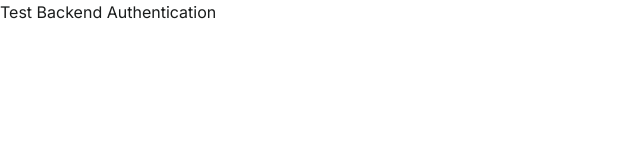
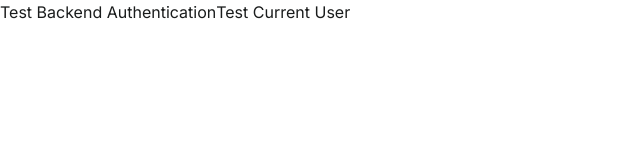
Before and after one commit to zzzillo/Davao-Defi-Community, a React (Vite) app in the folder frontend/: page /auth-test in a window 1280 px wide. Shown: the top 160 px of the page, without its empty margins (0-640 px from the left). Built offline with nearby package versions, Linux system fonts and the light colour scheme; no server answers.

Commit message:
feat(frontend): add current user test button

```diff
--- a/frontend/src/components/AuthTest.tsx
+++ b/frontend/src/components/AuthTest.tsx
@@ -23,7 +23,40 @@ function AuthTest() {
     const data = await response.json()
 
     if (!response.ok) {
-      console.error(`Backend rejected the token (${response.status})`, data.detail)
+      console.error(
+        `Backend rejected the token (${response.status})`,
+        data.detail
+      )
+      return
+    }
+
+    console.log(data)
+  }
+
+  const testUser = async () => {
+    if (!isSignedIn) {
+      console.log('You are not signed in')
+      return
+    }
+
+    const token = await getToken()
+
+    const response = await fetch(
+      'http://127.0.0.1:8000/users/me',
+      {
+        headers: {
+          Authorization: `Bearer ${token}`,
+        },
+      }
+    )
+
+    const data = await response.json()
+
+    if (!response.ok) {
+      console.error(
+        `Backend rejected the request (${response.status})`,
+        data.detail
+      )
       return
     }
 
@@ -31,9 +64,15 @@ function AuthTest() {
   }
 
   return (
-    <button onClick={testBackend}>
-      Test Backend Authentication
-    </button>
+    <>
+      <button onClick={testBackend}>
+        Test Backend Authentication
+      </button>
+
+      <button onClick={testUser}>
+        Test Current User
+      </button>
+    </>
   )
 }
 
```
